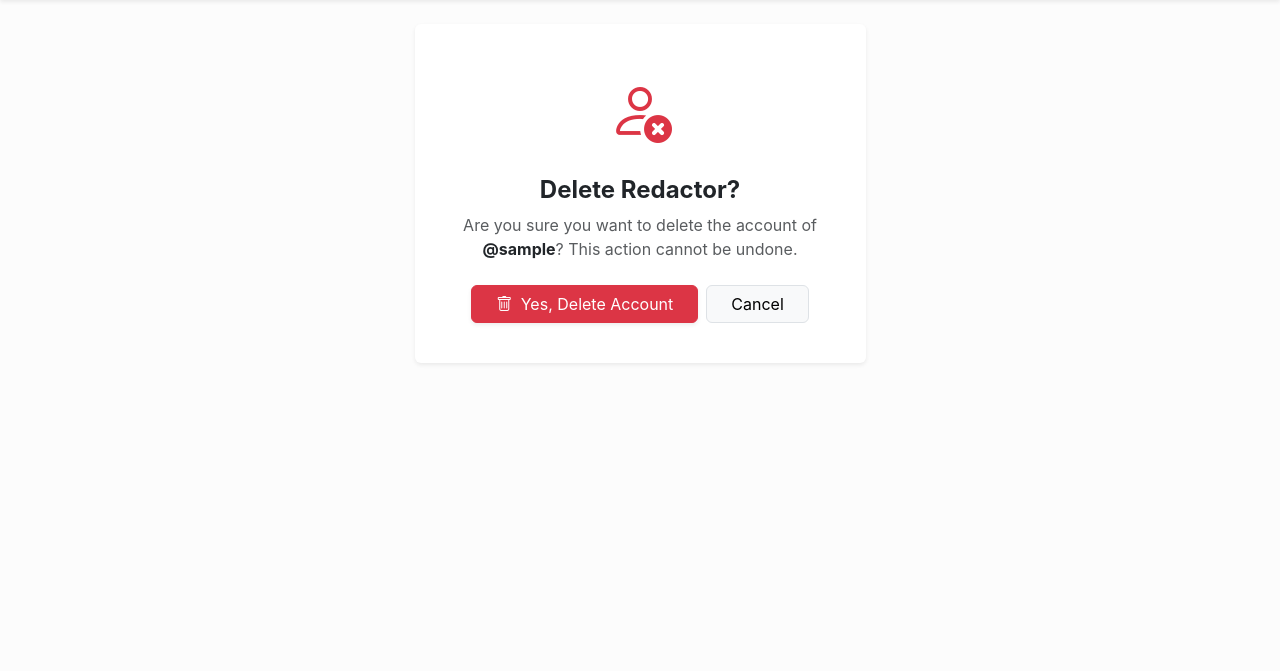
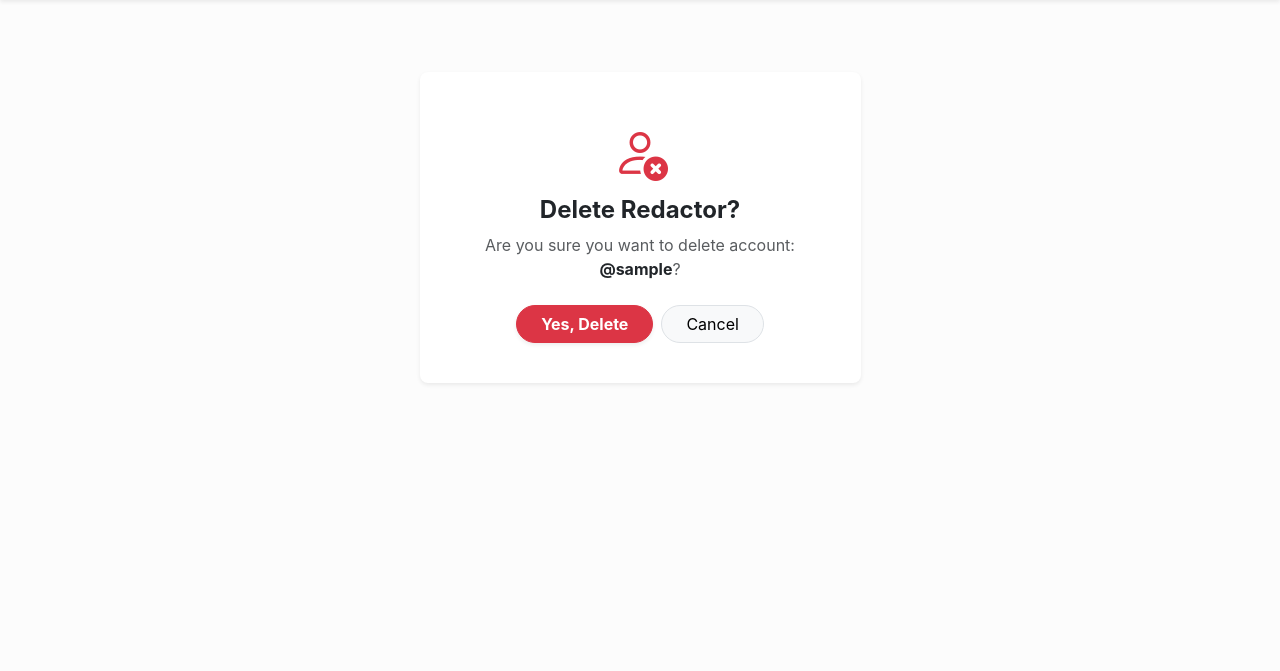
Before and after one commit to vadym-zahrebelnyi/news-agency, a Django app: page /redactors/1/delete/ in a window 1280 px wide. Shown: the part 59-730 px from the top of the page. Run offline with Django 4.2, Linux system fonts and the light colour scheme; the visitor is signed in with stand-in values (Sample User, id 1); data comes from the database, SQL or seed files in the repository.

Commit message:
style: rework confirm_delete pages styles

```diff
--- a/templates/newspaper/redactor_confirm_delete.html
+++ b/templates/newspaper/redactor_confirm_delete.html
@@ -1,28 +1,24 @@
 {% extends "base.html" %}
 
 {% block content %}
+<div class="container py-5">
   <div class="row justify-content-center">
     <div class="col-md-5 text-center">
-      <div class="card shadow-sm border-0 py-4">
+      <div class="card shadow-sm border-0 py-4 rounded-3">
         <div class="card-body">
-          <div class="position-relative d-inline-block mb-3">
-            <i class="bi bi-person-x text-danger" style="font-size: 4rem;"></i>
-          </div>
-
+          <i class="bi bi-person-x text-danger mb-3" style="font-size: 3.5rem;"></i>
           <h2 class="h4 fw-bold">Delete Redactor?</h2>
           <p class="text-muted px-3">
-            Are you sure you want to delete the account of
-            <strong class="text-dark">@{{ object.username }}</strong>?
-            This action cannot be undone.
+            Are you sure you want to delete account: <strong class="text-dark">@{{ object.username }}</strong>?
           </p>
 
           <form action="" method="post" class="mt-4">
             {% csrf_token %}
             <div class="d-grid gap-2 d-md-flex justify-content-center">
-              <button type="submit" class="btn btn-danger px-4 shadow-sm">
-                <i class="bi bi-trash me-1"></i> Yes, Delete Account
+              <button type="submit" class="btn btn-danger px-4 rounded-pill shadow-sm fw-bold">
+                Yes, Delete
               </button>
-              <a href="{% url 'newspaper:redactor-detail' pk=object.id %}" class="btn btn-light px-4 border">
+              <a href="{% url 'newspaper:redactor-detail' pk=object.id %}" class="btn btn-light px-4 rounded-pill border">
                 Cancel
               </a>
             </div>
@@ -31,4 +27,5 @@
       </div>
     </div>
   </div>
+</div>
 {% endblock %}
```
Also changed, not shown: templates/newspaper/article_confirm_delete.html (+17 -10 lines), templates/newspaper/topic_confirm_delete.html (+15 -7 lines).
